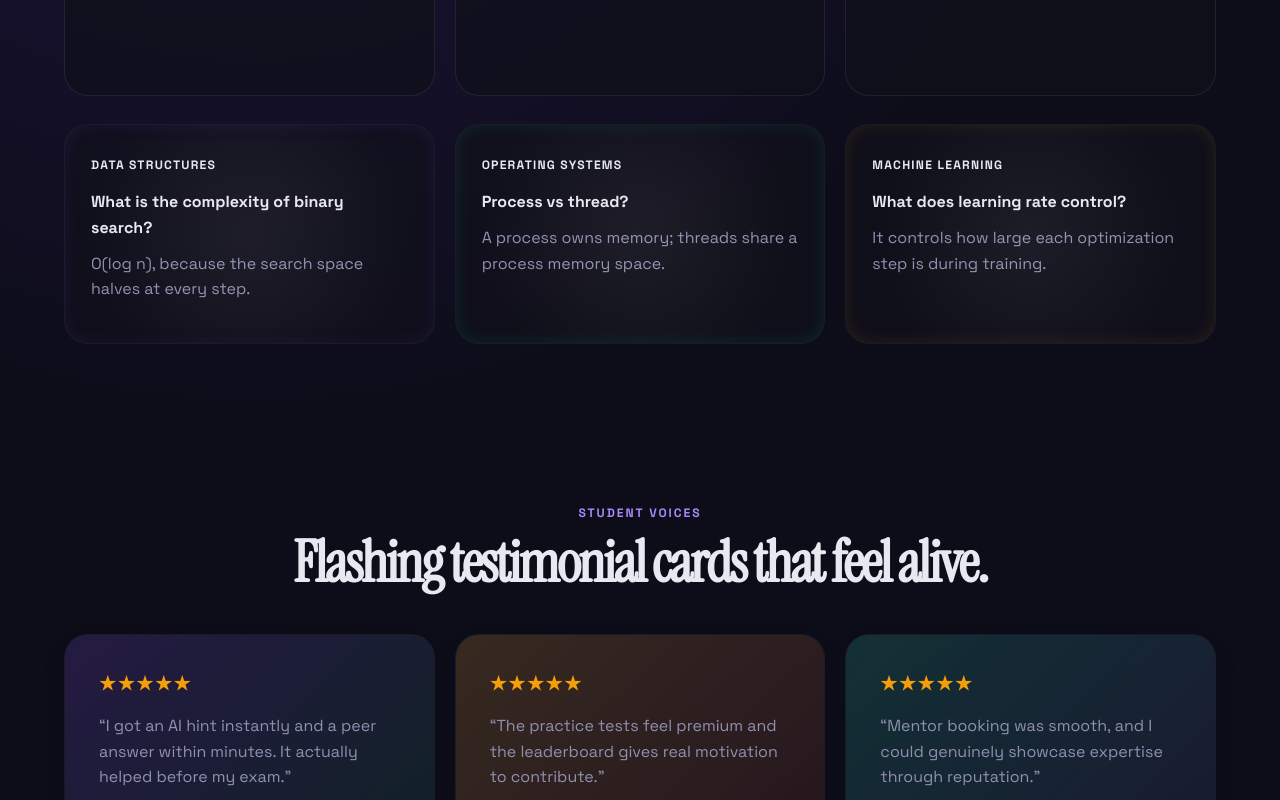
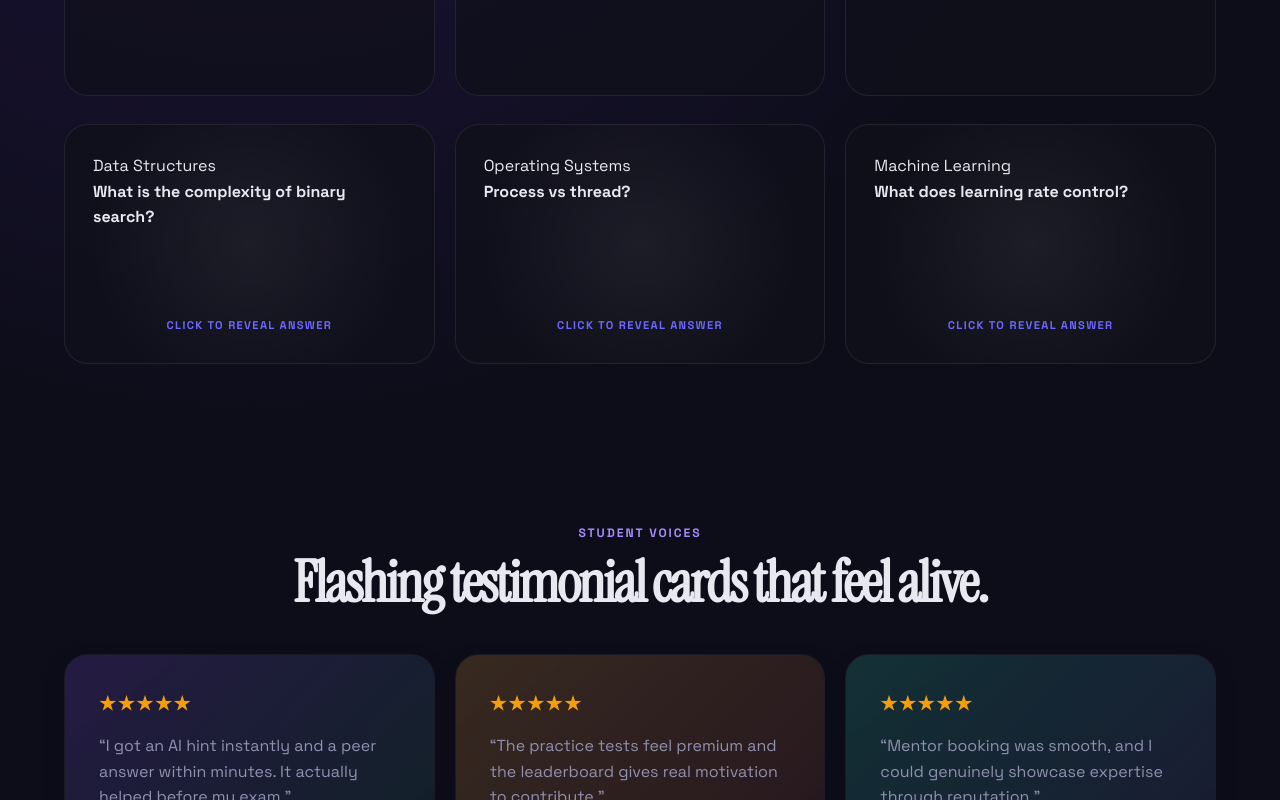
Before and after one commit to ayushjhaa1187-spec/DEV_FUSION, a Next.js app: page / in a window 1280 px wide. Shown: the part 1160-1960 px from the top of the page. Built offline with nearby package versions, Linux system fonts and the light colour scheme; no server answers.

Commit message:
login issue resolved

```diff
--- a/src/app/api/notifications/unread/route.ts
+++ b/src/app/api/notifications/unread/route.ts
@@ -1,16 +1,29 @@
-import { NextRequest, NextResponse } from 'next/server';
+import { NextResponse } from 'next/server';
 import { createSupabaseServer } from '@/lib/supabase/server';
 
-export async function GET(req: NextRequest) {
+export async function GET() {
+  try {
     const supabase = await createSupabaseServer();
     const { data: { user } } = await supabase.auth.getUser();
-  if (!user) return NextResponse.json(0);
 
-  const { count } = await supabase
+    if (!user) {
+      return NextResponse.json({ count: 0 });
+    }
+
+    const { count, error } = await supabase
       .from('notifications')
       .select('*', { count: 'exact', head: true })
       .eq('user_id', user.id)
       .eq('is_read', false);
 
+    if (error) {
+      console.error('Notifications unread error:', error);
+      return NextResponse.json({ count: 0 });
+    }
+
     return NextResponse.json({ count: count ?? 0 });
+  } catch (err) {
+    console.error('Notifications unread route error:', err);
+    return NextResponse.json({ count: 0 });
   }
+}
--- a/src/app/globals.css
+++ b/src/app/globals.css
@@ -132,3 +132,36 @@ h1, h2, h3, .font-display {
   background-size: 200% 100%;
   animation: shimmer 1.5s ease-in-out infinite;
 }
+
+/* Premium Motion Utilities */
+@keyframes fadeIn {
+  from { opacity: 0; }
+  to { opacity: 1; }
+}
+
+@keyframes fadeUp {
+  from { opacity: 0; transform: translateY(20px); }
+  to { opacity: 1; transform: translateY(0); }
+}
+
+@keyframes scaleUp {
+  from { opacity: 0; transform: scale(0.95); }
+  to { opacity: 1; transform: scale(1); }
+}
+
+@keyframes pulseGlow {
+  0% { box-shadow: 0 0 0 0 rgba(108, 99, 255, 0.4); }
+  70% { box-shadow: 0 0 0 10px rgba(108, 99, 255, 0); }
+  100% { box-shadow: 0 0 0 0 rgba(108, 99, 255, 0); }
+}
+
+.animate-fade-in { animation: fadeIn 0.8s ease forwards; }
+.animate-fade-up { animation: fadeUp 0.8s ease forwards; }
+.animate-scale-up { animation: scaleUp 0.6s cubic-bezier(0.16, 1, 0.3, 1) forwards; }
+.pulse-glow { animation: pulseGlow 2s infinite; }
+
+[class*="delay-"] { opacity: 0; }
+.delay-1 { animation-delay: 100ms; }
+.delay-2 { animation-delay: 200ms; }
+.delay-3 { animation-delay: 400ms; }
+.delay-4 { animation-delay: 600ms; }
--- a/src/app/landing.css
+++ b/src/app/landing.css
@@ -145,6 +145,7 @@ body {
 .sb-title span {
   background: linear-gradient(135deg, #c4b5fd 0%, #06d6a0 48%, #f59e0b 100%);
   -webkit-background-clip: text;
+  background-clip: text;
   -webkit-text-fill-color: transparent;
   animation: hueLoop 6s linear infinite;
 }
@@ -341,52 +342,74 @@ body {
   background: radial-gradient(circle at 50% 0%, rgba(245, 158, 11, 0.18), transparent 68%);
 }
 
-.sb-flash {
-  padding: 26px;
-  min-height: 220px;
-  transition: transform 0.3s ease;
+.sb-flash-card {
+  height: 240px;
+  perspective: 1000px;
+  cursor: pointer;
   animation: floatCard 6s ease-in-out infinite;
 }
 
-.sb-flash:nth-child(2) {
-  animation-delay: 0.7s;
+.sb-flash-inner {
+  position: relative;
+  width: 100%;
+  height: 100%;
+  transition: transform 0.8s cubic-bezier(0.34, 1.56, 0.64, 1);
+  transform-style: preserve-3d;
 }
 
-.sb-flash:nth-child(3) {
-  animation-delay: 1.4s;
+.sb-flash-card.is-flipped .sb-flash-inner {
+  transform: rotateY(180deg);
 }
 
-.sb-flash:hover {
-  transform: translateY(-8px) scale(1.02);
+.sb-flash-front, .sb-flash-back {
+  position: absolute;
+  inset: 0;
+  -webkit-backface-visibility: hidden;
+  backface-visibility: hidden;
+  border-radius: 24px;
+  padding: 28px;
+  border: 1px solid var(--color-border);
+  display: flex;
+  flex-direction: column;
 }
 
-.sb-flash span {
-  display: inline-block;
-  font-size: 0.76rem;
-  text-transform: uppercase;
-  letter-spacing: 0.1em;
-  margin-bottom: 14px;
-  font-weight: 700;
+.sb-flash-front {
+  background: rgba(17, 17, 27, 0.82);
+  backdrop-filter: blur(12px);
+  z-index: 2;
 }
 
-.sb-flashAura {
-  position: absolute;
-  inset: 0;
-  border-radius: 24px;
-  pointer-events: none;
-  animation: borderFlash 2.8s linear infinite;
+.sb-flash-back {
+  background: linear-gradient(135deg, rgba(13, 13, 26, 0.98), rgba(124, 58, 237, 0.15));
+  transform: rotateY(180deg);
+  justify-content: center;
+  border-color: var(--color-primary);
+  box-shadow: 0 0 30px rgba(124, 58, 237, 0.1);
 }
 
-.sb-flash.purple .sb-flashAura {
-  box-shadow: 0 0 24px rgba(124, 58, 237, 0.45), inset 0 0 18px rgba(124, 58, 237, 0.12);
+.sb-flash-back p {
+  font-size: 1.05rem;
+  color: white;
+  line-height: 1.6;
+  text-align: center;
 }
 
-.sb-flash.green .sb-flashAura {
-  box-shadow: 0 0 24px rgba(6, 214, 160, 0.4), inset 0 0 18px rgba(6, 214, 160, 0.12);
+.sb-flash-hint {
+  margin-top: auto;
+  font-size: 0.7rem;
+  color: var(--color-primary);
+  text-transform: uppercase;
+  font-weight: 800;
+  letter-spacing: 0.12em;
+  text-align: center;
 }
 
-.sb-flash.gold .sb-flashAura {
-  box-shadow: 0 0 24px rgba(245, 158, 11, 0.42), inset 0 0 18px rgba(245, 158, 11, 0.12);
+.sb-flash.purple .sb-flash-hint { color: #a78bfa; }
+.sb-flash.green .sb-flash-hint { color: #06d6a0; }
+.sb-flash.gold .sb-flash-hint { color: #f59e0b; }
+
+.sb-flash:hover .sb-flash-front {
+  border-color: var(--color-primary);
 }
 
 .sb-testi {
--- a/src/app/page.tsx
+++ b/src/app/page.tsx
@@ -1,6 +1,6 @@
 'use client';
 
-import { useEffect, useRef } from 'react';
+import { useState, useEffect, useRef } from 'react';
 import Link from 'next/link';
 import Footer from '@/components/layout/Footer';
 import './landing.css';
@@ -279,22 +279,34 @@ export default function HomePage() {
             { tag: 'Data Structures', q: 'What is the complexity of binary search?', a: 'O(log n), because the search space halves at every step.', color: 'purple' },
             { tag: 'Operating Systems', q: 'Process vs thread?', a: 'A process owns memory; threads share a process memory space.', color: 'green' },
             { tag: 'Machine Learning', q: 'What does learning rate control?', a: 'It controls how large each optimization step is during training.', color: 'gold' }
-          ].map((card, i) => (
+          ].map((card, i) => {
+            const [flipped, setFlipped] = useState(false);
+            return (
               <article
                 key={i}
-              className={`sb-flash ${card.color}`}
+                className={`sb-flash-card ${card.color} ${flipped ? 'is-flipped' : ''}`}
+                onClick={() => setFlipped(!flipped)}
                 onMouseMove={(e) => {
                   const rect = e.currentTarget.getBoundingClientRect();
                   e.currentTarget.style.setProperty('--mouse-x', `${e.clientX - rect.left}px`);
                   e.currentTarget.style.setProperty('--mouse-y', `${e.clientY - rect.top}px`);
                 }}
               >
+                <div className="sb-flash-inner">
+                  <div className="sb-flash-front">
                     <div className="sb-flashAura" />
                     <span>{card.tag}</span>
                     <h4>{card.q}</h4>
+                    <div className="sb-flash-hint">Click to reveal answer</div>
+                  </div>
+                  <div className="sb-flash-back">
                     <p>{card.a}</p>
+                    <div className="sb-flash-hint">Click to flip back</div>
+                  </div>
+                </div>
               </article>
-          ))}
+            );
+          })}
         </div>
       </section>
 
--- a/src/components/layout/Footer.tsx
+++ b/src/components/layout/Footer.tsx
@@ -36,7 +36,7 @@ export default function Footer() {
             <h4>Community</h4>
             <Link href="/about">Our Vision</Link>
             <Link href="/blog">Success Stories</Link>
-            <Link href="/reputation">Leaderboard</Link>
+            <Link href="/leaderboard">Leaderboard</Link>
           </div>
           <div className="sb-linkGroup">
             <h4>Legal</h4>
--- a/src/components/layout/Navbar.module.css
+++ b/src/components/layout/Navbar.module.css
@@ -25,16 +25,30 @@
 }
 
 .logo {
-  font-family: var(--font-display);
-  font-weight: 800;
-  font-size: 1.5rem;
+  display: flex;
+  align-items: center;
+  gap: 12px;
   text-decoration: none;
-  letter-spacing: -0.01em;
   flex-shrink: 0;
 }
 
-.logoText { color: var(--color-text); }
-.logoHighlight { color: var(--color-primary); }
+.logoIcon {
+  width: 32px;
+  height: 32px;
+  display: block;
+}
+
+.logoText {
+  font-family: var(--font-display);
+  font-weight: 800;
+  font-size: 1.4rem;
+  color: var(--color-text);
+  letter-spacing: -0.01em;
+}
+
+.logoText span {
+  color: var(--color-primary);
+}
 
 .navLinks {
   display: flex;
--- a/src/components/layout/Navbar.tsx
+++ b/src/components/layout/Navbar.tsx
@@ -119,8 +119,43 @@ export default function Navbar() {
     <nav className={styles.navbar}>
       <div className={styles.navContent}>
         <Link href="/" className={styles.logo}>
-          <span className={styles.logoText}>SKILL</span>
-          <span className={styles.logoHighlight}>BRIDGE</span>
+          <svg
+            className={styles.logoIcon}
+            viewBox="0 0 40 40"
+            fill="none"
+            xmlns="http://www.w3.org/2000/svg"
+            aria-label="SkillBridge logo"
+          >
+            <defs>
+              <linearGradient id="sbLogoGradNav" x1="0" y1="0" x2="40" y2="40">
+                <stop offset="0%" stopColor="#7c3aed" />
+                <stop offset="100%" stopColor="#06d6a0" />
+              </linearGradient>
+            </defs>
+            <path
+              d="M4 28 Q20 8 36 28"
+              stroke="url(#sbLogoGradNav)"
+              strokeWidth="3"
+              fill="none"
+              strokeLinecap="round"
+            />
+            <line
+              x1="4"
+              y1="28"
+              x2="36"
+              y2="28"
+              stroke="url(#sbLogoGradNav)"
+              strokeWidth="2.5"
+              strokeLinecap="round"
+            />
+            <line x1="13" y1="20" x2="13" y2="28" stroke="#a78bfa" strokeWidth="2" strokeLinecap="round" />
+            <line x1="27" y1="20" x2="27" y2="28" stroke="#a78bfa" strokeWidth="2" strokeLinecap="round" />
+            <circle cx="20" cy="10.5" r="3" fill="#06d6a0" opacity=".95" />
+            <circle cx="20" cy="10.5" r="6" fill="#06d6a0" opacity=".18" />
+          </svg>
+          <span className={styles.logoText}>
+            Skill<span>Bridge</span>
+          </span>
         </Link>
 
         {/* Desktop Links */}
```
Also changed, not shown: src/app/about/page.tsx (added, +64 -0 lines), src/app/api/mentors/followed-sessions/route.ts (+44 -42 lines), src/app/auth/callback/route.ts (+10 -5 lines), src/app/blog/page.tsx (added, +69 -0 lines), src/lib/ai-service.ts (+50 -38 lines). Lines whose indentation alone changed are shown as unchanged.
